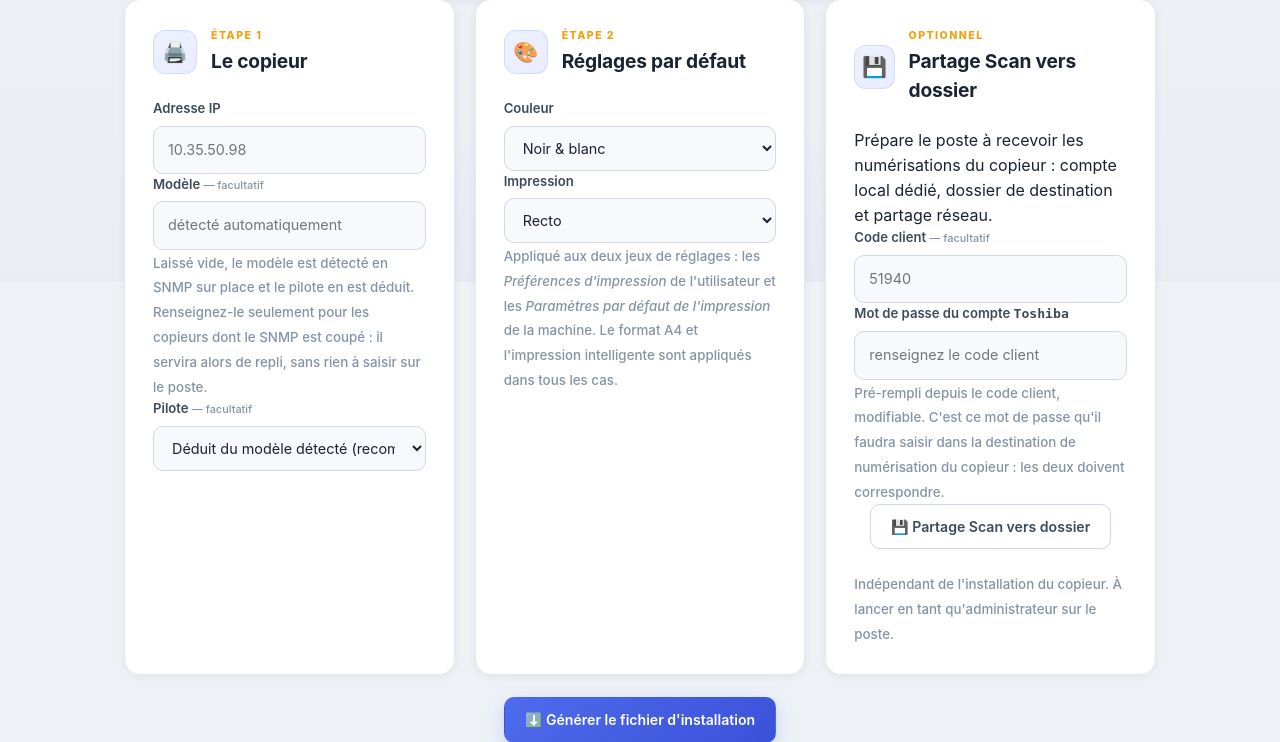
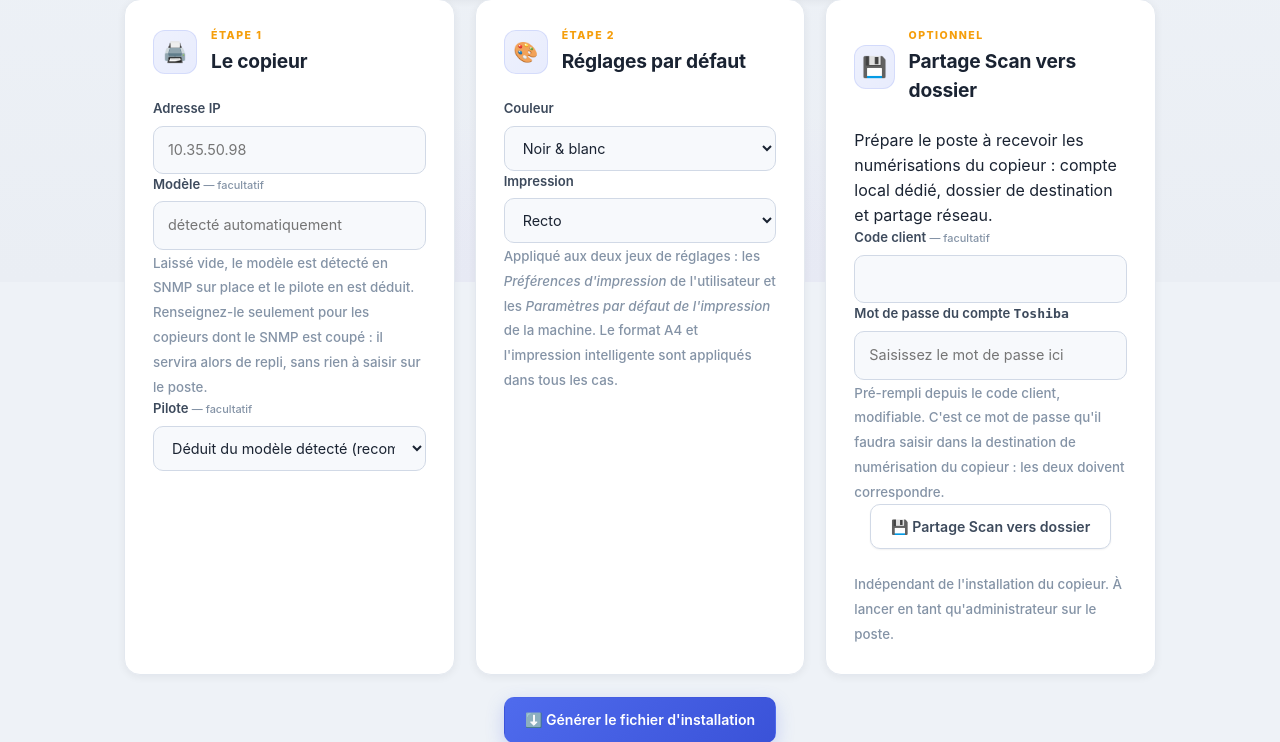
Before and after one commit to Pavupaprix/toshiba_manager, a Flask app: page /installer/ in a window 1280 px wide. Shown: the part 518-1260 px from the top of the page. Run offline with Flask 3, Linux system fonts and the light colour scheme.

Commit message:
fix: champs du partage sans exemple de code, invite explicite sur le mot de passe
Le code client n'a plus d'exemple en filigrane : un numero grise dans la
case se lit comme une valeur deja saisie.

Le mot de passe invitait a renseigner le code client, ce qui pointait vers
l'autre champ. Il dit maintenant quoi faire la ou on se trouve.

Co-Authored-By: Claude Opus 5 <noreply@anthropic.com>

```diff
--- a/ToshibaManager 1/ToshibaManager/templates/installer.html
+++ b/ToshibaManager 1/ToshibaManager/templates/installer.html
@@ -103,12 +103,12 @@
                        local dédié, dossier de destination et partage réseau.</p>
 
                     <label for="partageCode">Code client <small>— facultatif</small></label>
-                    <input id="partageCode" type="text" placeholder="51940" maxlength="16"
+                    <input id="partageCode" type="text" maxlength="16"
                            inputmode="numeric" autocomplete="off">
 
                     <label for="partageMotDePasse">Mot de passe du compte <code>Toshiba</code></label>
                     <input id="partageMotDePasse" type="text" maxlength="64" autocomplete="off"
-                           placeholder="renseignez le code client">
+                           placeholder="Saisissez le mot de passe ici">
                     <p><small>Pré-rempli depuis le code client, modifiable. C'est ce mot de
                        passe qu'il faudra saisir dans la destination de numérisation du
                        copieur : les deux doivent correspondre.</small></p>
```
